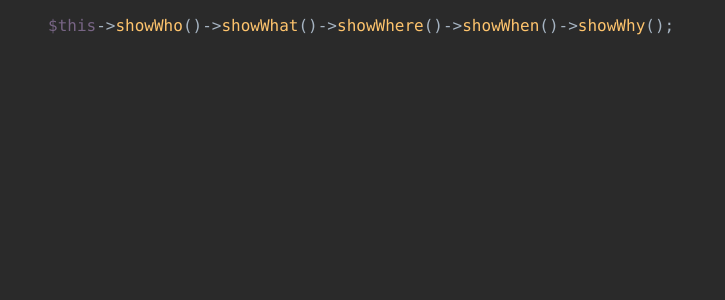
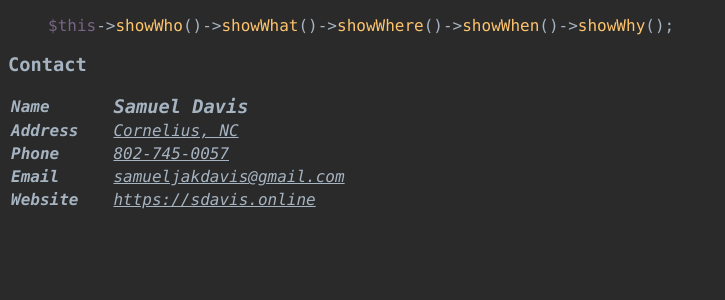
Before and after one commit to SamuelDavis/homepage, a Vue app: page / in a window 1280 px wide. Shown: the top 300 px of the page, without its empty margins (0-725 px from the left). Built offline with nearby package versions, Linux system fonts and the light colour scheme.

Commit message:
create contact component

```diff
--- a/src/App.vue
+++ b/src/App.vue
@@ -1,16 +1,22 @@
 <template>
   <div id="app">
     <main-nav :routes="mainNav"/>
+    <div>
+      <h3>Contact</h3>
+      <contact :info="contact"/>
+    </div>
   </div>
 </template>
 
 <script>
   import MainNav from './components/MainNav'
+  import Contact from './components/Contact.vue'
 
   export default {
     name: 'app',
     components: {
-      MainNav
+      MainNav,
+      Contact
     },
     data () {
       return {
@@ -20,7 +26,14 @@
           'Where',
           'When',
           'Why',
-        ]
+        ],
+        contact: {
+          name: { text: 'Samuel Davis' },
+          address: { text: 'Cornelius, NC', href: 'https://www.google.com/maps/place/Cornelius,+NC' },
+          phone: { text: '802-745-0057', href: 'tel:802-745-0057' },
+          email: { text: 'samueljakdavis@gmail.com', href: 'mailto:samueljakdavis@gmail.com' },
+          website: { text: 'https://sdavis.online', href: 'https://sdavis.online' },
+        }
       }
     }
   }
--- /dev/null
+++ b/src/components/Contact.vue
@@ -0,0 +1,40 @@
+<template>
+  <address>
+    <table>
+      <tbody>
+      <tr :key="label" v-for="({text, href}, label) in info">
+        <th v-text="label"/>
+        <td>
+          <a :href="href" target="_blank" v-if="href" v-text="text"/>
+          <h3 v-else v-text="text"/>
+        </td>
+      </tr>
+      </tbody>
+    </table>
+  </address>
+</template>
+
+<script>
+  export default {
+    name: 'contact',
+    props: {
+      info: Object
+    }
+  }
+</script>
+
+<style lang="scss" scoped>
+  address {
+    h3 {
+      margin: 0;
+    }
+
+    table {
+      th {
+        text-align: left;
+        padding-right: 2em;
+        text-transform: capitalize;
+      }
+    }
+  }
+</style>
```
